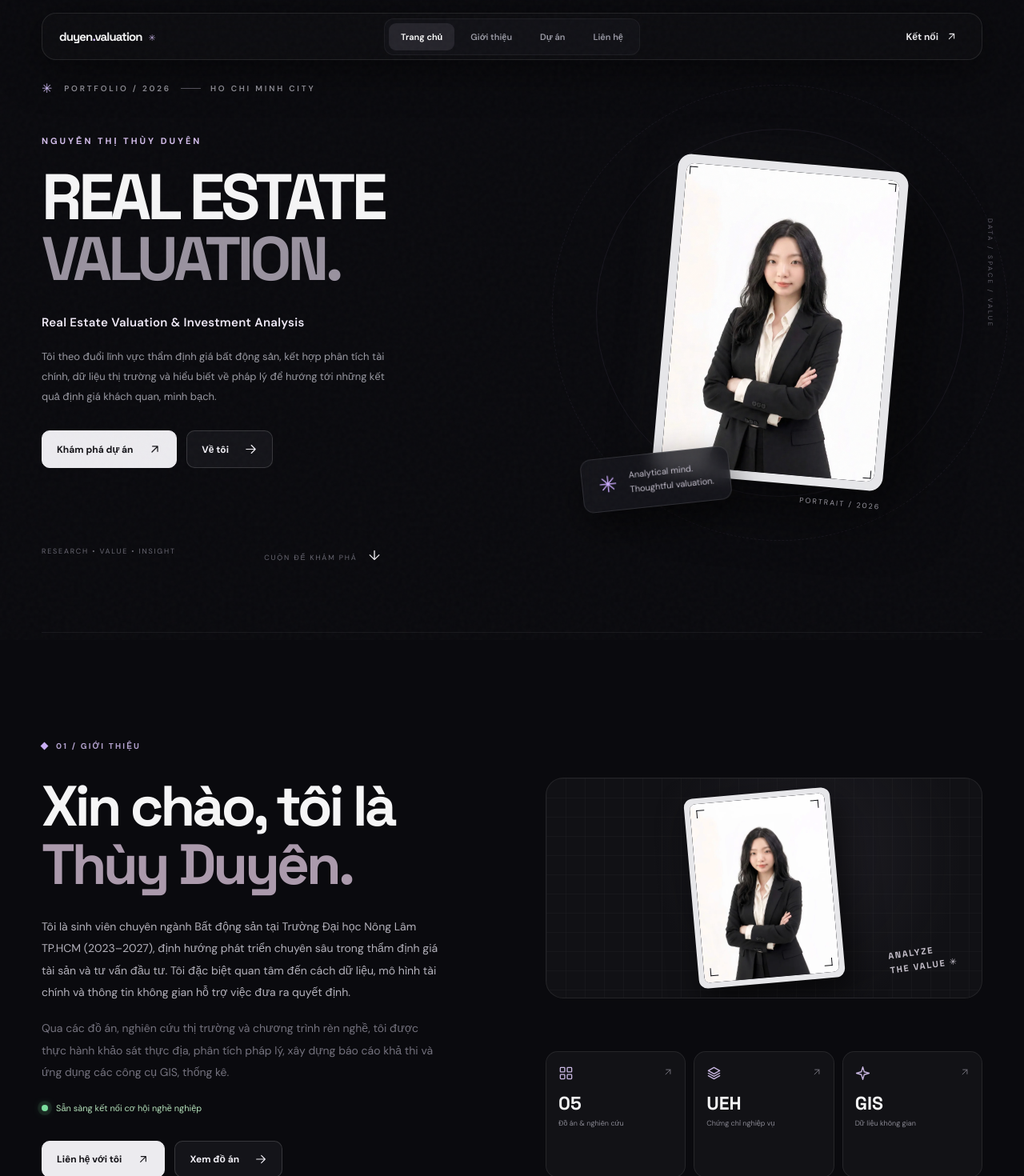
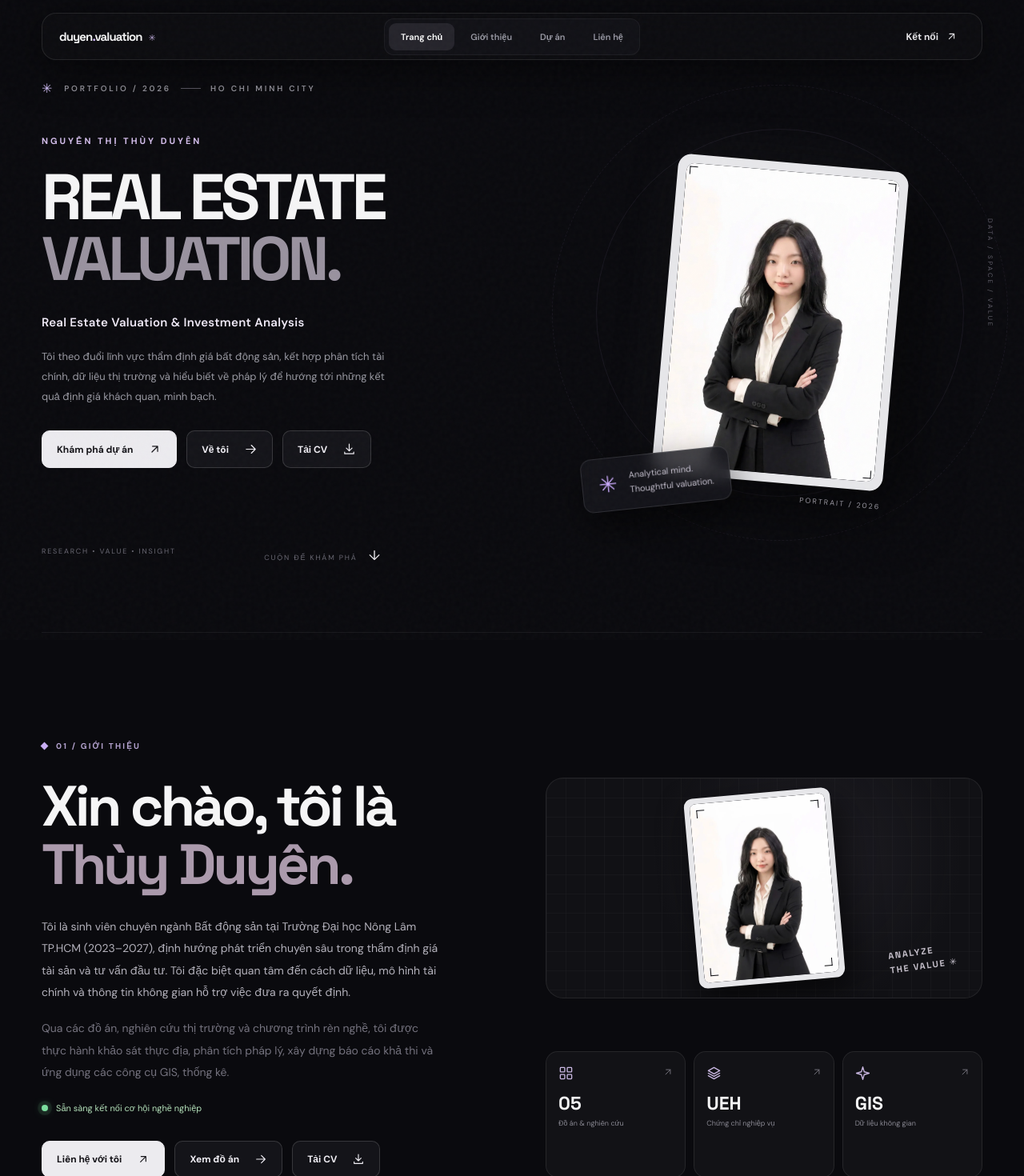
Before and after one commit to nguyencongthanh09102005-beep/portoflio.di-n, a React (Vite) app: page / in a window 1280 px wide. Shown: the top 1470 px of the page at 80% size. Built offline with nearby package versions, Linux system fonts and the light colour scheme.

Commit message:
feat: show CV download actions in hero and about

```diff
--- a/src/main.jsx
+++ b/src/main.jsx
@@ -18,6 +18,7 @@ function Icon({ name, size = 19 }) {
     spark: <path d="m12 2 2.2 7.8L22 12l-7.8 2.2L12 22l-2.2-7.8L2 12l7.8-2.2L12 2Z" />,
     close: <path d="M5 5 19 19M19 5 5 19" />,
     menu: <path d="M3 7h18M3 12h18M3 17h18" />,
+    download: <><path d="M12 3v12m-5-5 5 5 5-5"/><path d="M4 17v3h16v-3"/></>,
   };
   return <svg width={size} height={size} viewBox="0 0 24 24" fill="none" stroke="currentColor" strokeWidth="1.7" strokeLinecap="round" strokeLinejoin="round" aria-hidden="true">{paths[name]}</svg>;
 }
@@ -59,7 +60,7 @@ function Hero() {
       <h1>{owner.headline}<span>{owner.headlineAccent}</span></h1>
       <p className="hero-title-sub">{owner.englishRole}</p>
       <p className="hero-description">{owner.intro}</p>
-      <div className="hero-actions"><a href="#portfolio" className="btn btn-light">Khám phá dự án <Arrow diagonal size={17}/></a><a href="#about" className="btn btn-outline">Về tôi <Arrow size={17}/></a></div>
+      <div className="hero-actions"><a href="#portfolio" className="btn btn-light">Khám phá dự án <Arrow diagonal size={17}/></a><a href="#about" className="btn btn-outline">Về tôi <Arrow size={17}/></a><a href="/cv.html" target="_blank" rel="noopener noreferrer" className="btn btn-outline" aria-label="Xem CV và tải bản PDF">Tải CV <Icon name="download" size={17}/></a></div>
       <div className="hero-bottom-code"><span>RESEARCH • VALUE • INSIGHT</span><span>CUỘN ĐỂ KHÁM PHÁ <span className="scroll-arrow">↓</span></span></div>
     </div>
     <div className="hero-visual"><div className="orbit orbit-one"/><div className="orbit orbit-two"/><Portrait/><div className="floating-note"><span className="note-cross">✳</span><span>Analytical mind.<br/>Thoughtful valuation.</span></div><span className="hero-vertical">DATA / SPACE / VALUE</span></div>
@@ -74,7 +75,7 @@ function About() {
     <div className="about-layout">
       <div className="about-left"><h2>Xin chào, tôi là<br/><span>{owner.shortName}.</span></h2><p className="about-description">{owner.about}</p><p className="about-description secondary">{owner.aboutExtra}</p>
         <div className="availability"><span className="pulse"/>{owner.availability}</div>
-        <div className="about-actions"><a className="btn btn-light" href="#contact">Liên hệ với tôi <Arrow diagonal size={16}/></a><a className="btn btn-outline" href="#portfolio">Xem đồ án <Arrow size={16}/></a></div>
+        <div className="about-actions"><a className="btn btn-light" href="#contact">Liên hệ với tôi <Arrow diagonal size={16}/></a><a className="btn btn-outline" href="#portfolio">Xem đồ án <Arrow size={16}/></a><a className="btn btn-outline" href="/cv.html" target="_blank" rel="noopener noreferrer">Tải CV <Icon name="download" size={16}/></a></div>
       </div>
       <div className="about-right"><div className="about-photo-shell"><Portrait mode="about"/><div className="photo-stamp">ANALYZE<br/>THE VALUE ✳</div></div>
         <div className="about-stats"><Stat icon="grid" number="05" label="Đồ án & nghiên cứu"/><Stat icon="layers" number="UEH" label="Chứng chỉ nghiệp vụ"/><Stat icon="spark" number="GIS" label="Dữ liệu không gian"/></div>
```
